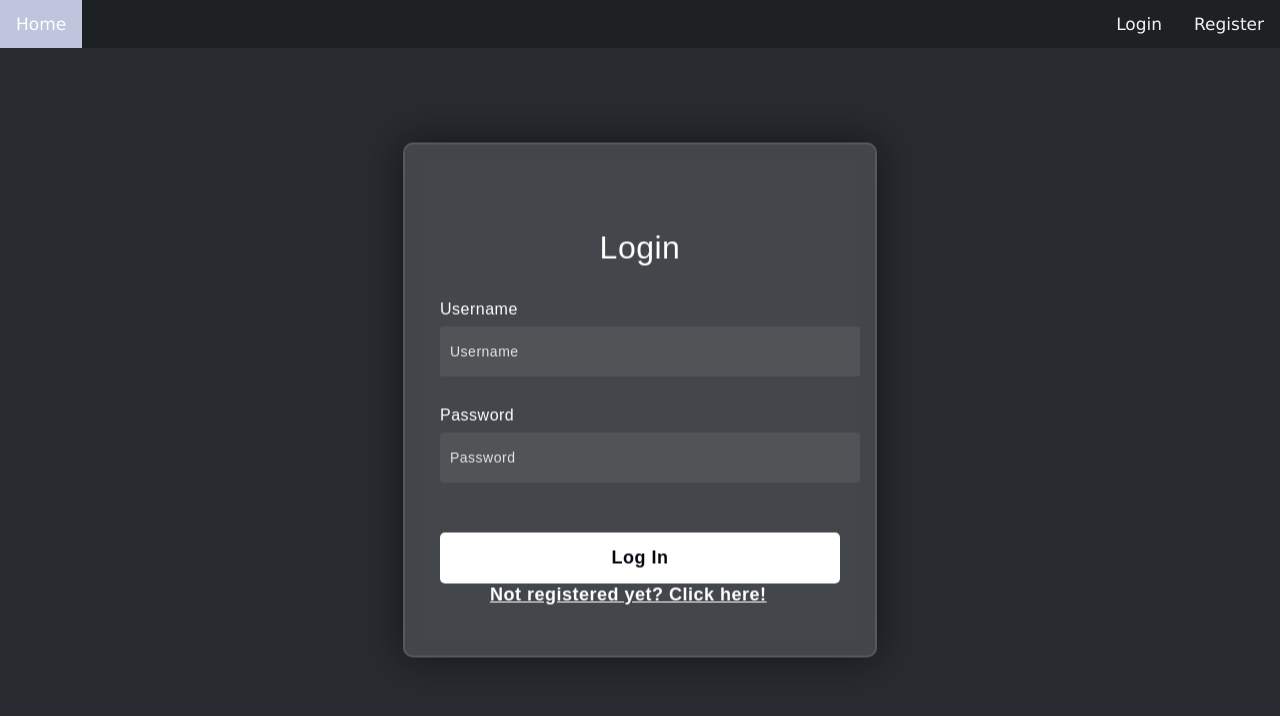
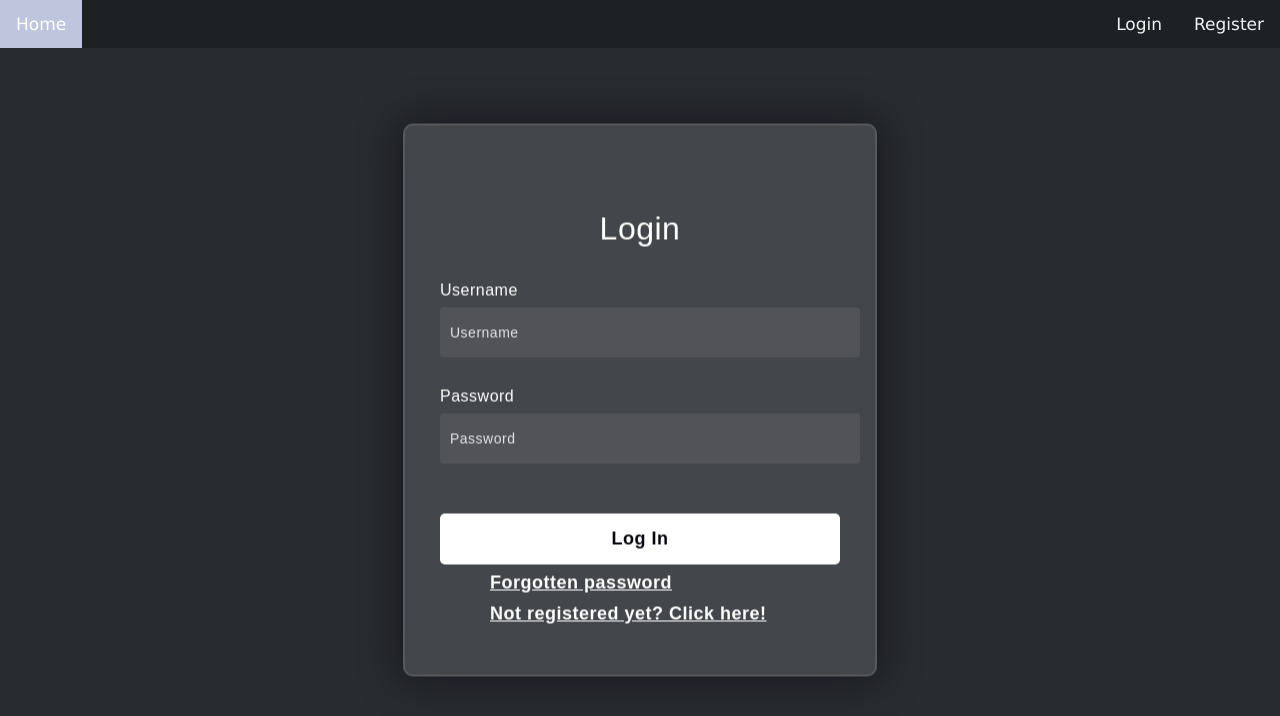
Before and after one commit to csipkek98/Distort, a Django app: page /login/ in a window 1280 px wide. Shown: the top 716 px of the page. Run offline with Django 4.2, Linux system fonts and the light colour scheme.

Commit message:
Add: forgotten password link to the login page

```diff
--- a/mysite/core/templates/core/login.html
+++ b/mysite/core/templates/core/login.html
@@ -29,6 +29,7 @@
         {%endif%}
 
     <button>Log In</button>
-    <a id="redirect" href="/register/">Not registered yet? Click here!</a>
+    <div id="password_reset"><a href="/password_reset/">Forgotten password</a></div>
+    <div id="redirect"><a href="/register/">Not registered yet? Click here!</a></div>
 </form>
 {% endblock %}
```
